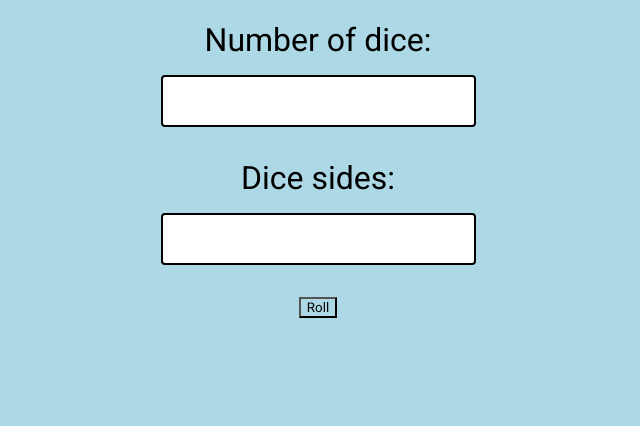
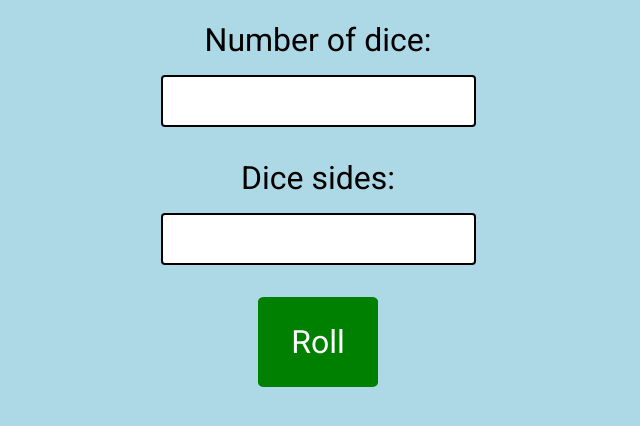
Before and after one commit to thetrueroadman/dice, a plain HTML site: page index.html in a window 1280 px wide. Shown: the part 140-566 px from the top of the page, without its empty margins (322-962 px from the left). Drawn offline with Linux system fonts and the light colour scheme.

Commit message:
Styled button

```diff
--- a/style.css
+++ b/style.css
@@ -33,5 +33,21 @@ input::-webkit-outer-spin-button, input::-webkit-inner-spin-button {
 }
 
 button {
+  height: 90px;
+  width: 120px;
+  background: green;
+  color: white;
+  font-size: 32px;
+  border: none;
+  border-radius: 5%;
+  cursor: pointer;
+  transition: all 0.05s ease-in;
+}
 
+button:hover {
+  background: darkgreen;
 }
+
+button:active {
+  transform: scale(0.95);
+}
```
